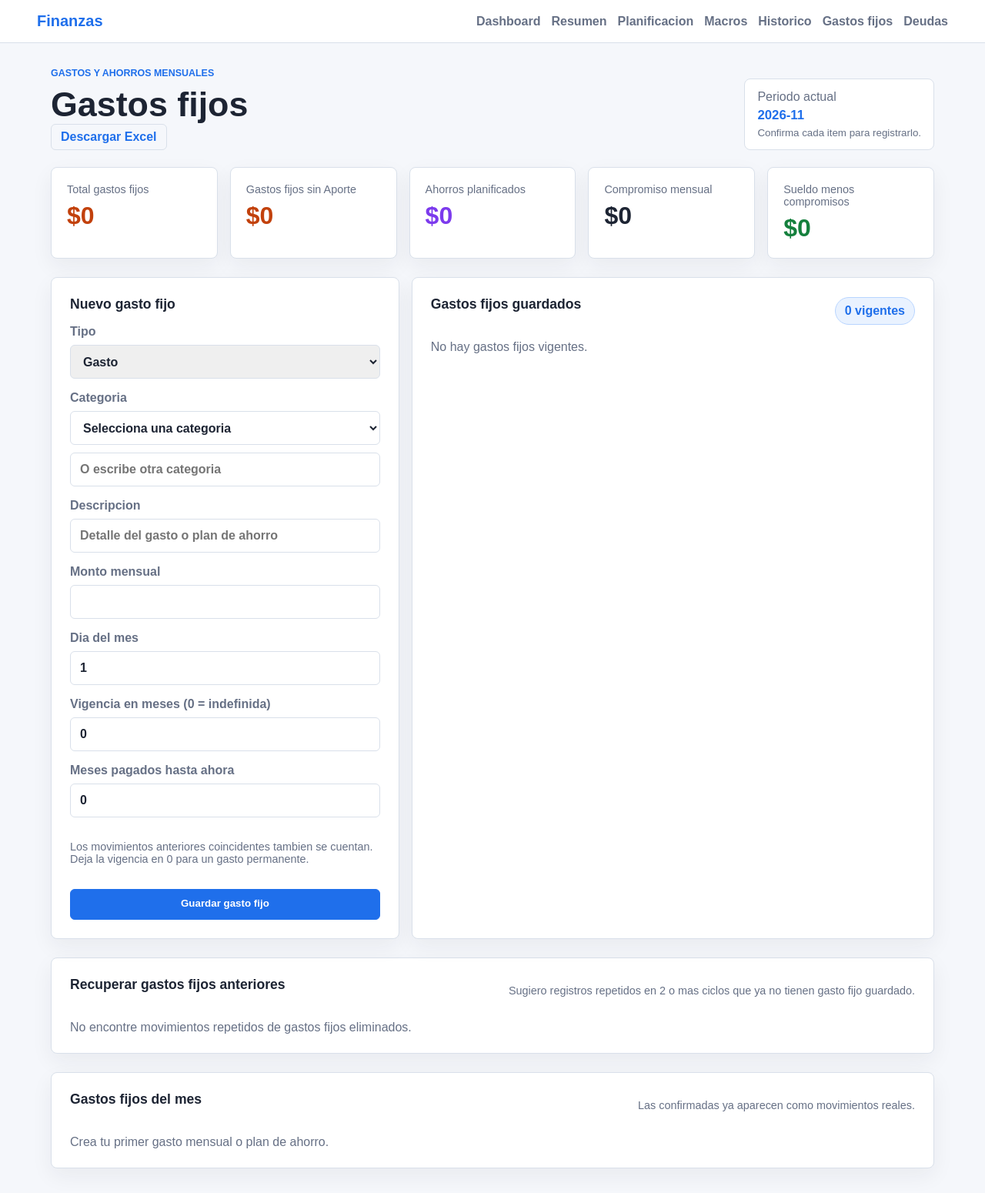
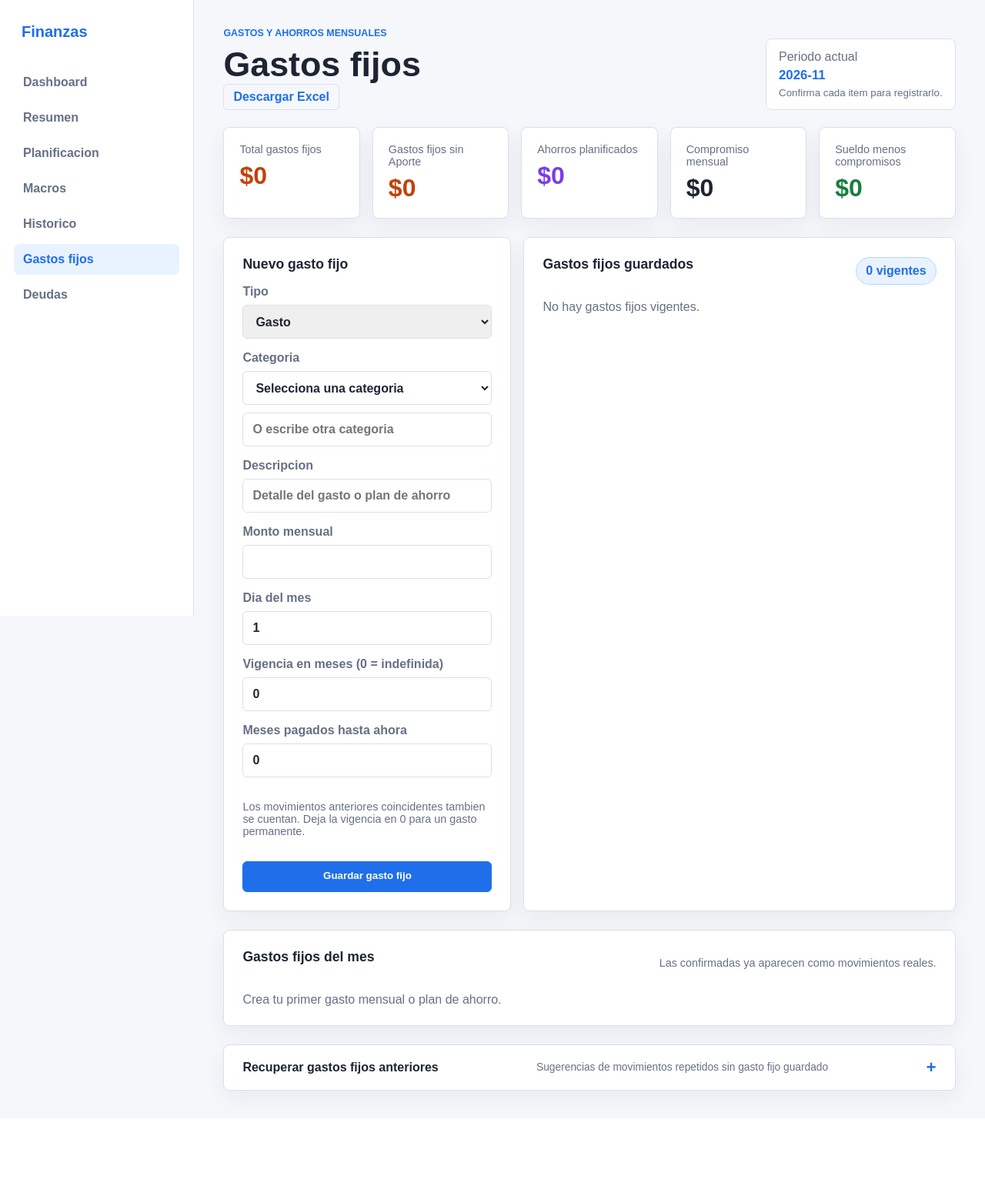
Before and after one commit to dani14alexander-droid/Finanzas, a Flask app: page /gastos-fijos in a window 1280 px wide. Shown: the whole page at 77% size. After the commit the page ends 1439 px from the top, so only its background shows below. Run offline with Flask 3, Linux system fonts and the light colour scheme; some libraries are stand-ins or nearby versions.

Commit message:
Improve responsive finance dashboard layout

```diff
--- a/app.py
+++ b/app.py
@@ -1,4 +1,5 @@
 from pathlib import Path
+from bisect import bisect_right
 from datetime import date, datetime, timedelta
 from zoneinfo import ZoneInfo
 from io import BytesIO
@@ -1764,14 +1765,38 @@ def movimiento_coincide_automatizacion(movimiento, automatizacion):
 
 
 def periodos_movimiento_automatizacion(automatizacion, movimientos):
+    periodos_ciclo = periodos_movimientos_ciclos(movimientos)
     return sorted(
         {
-            periodo_item_ciclo(movimiento, movimientos)
-            for movimiento in movimientos
+            periodo
+            for movimiento, periodo in zip(movimientos, periodos_ciclo)
             if movimiento_coincide_automatizacion(movimiento, automatizacion)
-            and periodo_item_ciclo(movimiento, movimientos)
+            and periodo
         }
     )
+
+
+def periodos_movimientos_ciclos(movimientos):
+    sueldos = sorted(
+        fecha
+        for movimiento in movimientos
+        if es_sueldo(movimiento) and (fecha := fecha_movimiento(movimiento.get("fecha", "")))
+    )
+    periodos = []
+    for movimiento in movimientos:
+        forzado = (movimiento.get("periodo_forzado") or "").strip()
+        fecha = fecha_movimiento(movimiento.get("fecha", ""))
+        if forzado:
+            periodos.append(forzado)
+        elif not fecha:
+            periodos.append("")
+        else:
+            indice_sueldo = bisect_right(sueldos, fecha) - 1
+            if indice_sueldo >= 0:
+                periodos.append(sueldos[indice_sueldo].isoformat())
+            else:
+                periodos.append(f"{fecha.year}-{fecha.month:02d}")
+    return periodos
 
 
 def movimiento_coincide_anteriores(movimiento, automatizacion):
@@ -1792,10 +1817,10 @@ def movimiento_coincide_anteriores(movimiento, automatizacion):
 
 def candidatos_recuperar_automatizaciones(movimientos, automatizaciones):
     grupos = {}
-    for movimiento in movimientos:
+    periodos_ciclo = periodos_movimientos_ciclos(movimientos)
+    for movimiento, periodo in zip(movimientos, periodos_ciclo):
         if movimiento.get("tipo") not in TIPOS_AUTOMATIZACION:
             continue
-        periodo = periodo_item_ciclo(movimiento, movimientos)
         if not periodo:
             continue
         tipo = movimiento.get("tipo", "")
@@ -3095,8 +3120,6 @@ def automatizacion():
         escribir_automatizaciones(automatizaciones)
         return redirect(url_for("automatizacion"))
 
-    asegurar_sueldo_automatico()
-    periodo = periodo_actual()
     automatizaciones = sorted(
         sincronizar_automatizaciones_confirmadas(),
         key=lambda item: (
@@ -3105,6 +3128,7 @@ def automatizacion():
             item["tipo"].lower(),
         ),
     )
+    periodo = periodo_actual()
     vigentes = [item for item in automatizaciones if not item.get("vigencia_vencida")]
     vencidas = [item for item in automatizaciones if item.get("vigencia_vencida")]
     pendientes = [
@@ -3143,10 +3167,11 @@ def automatizacion():
         if item["activo"] and item["tipo"] == "Ahorro" and not esta_anulada(item, periodo)
     )
     compromiso_mensual = total_gastos_fijos + total_ahorros_planificados
-    sueldo = ultimo_sueldo(leer_movimientos())
+    movimientos_pagina = leer_movimientos()
+    sueldo = ultimo_sueldo(movimientos_pagina)
     sueldo_monto = sueldo[1]["monto"] if sueldo else 0
     candidatos_recuperar = candidatos_recuperar_automatizaciones(
-        leer_movimientos(), automatizaciones
+        movimientos_pagina, automatizaciones
     )
     return render_template(
         "automatizacion.html",
--- a/static/app.js
+++ b/static/app.js
@@ -8,6 +8,30 @@ const chileDate = Object.fromEntries(
   chileDateParts.filter((part) => part.type !== "literal").map((part) => [part.type, part.value])
 );
 const todayInChile = `${chileDate.year}-${chileDate.month}-${chileDate.day}`;
+
+const currentPath = window.location.pathname.replace(/\/+$/, "") || "/";
+const currentSection = currentPath.startsWith("/automatizacion") || currentPath.startsWith("/gastos-fijos")
+  ? "/automatizacion"
+  : currentPath.startsWith("/deudas")
+    ? "/deudas"
+    : currentPath.startsWith("/resumen")
+      ? "/resumen"
+      : currentPath.startsWith("/planificacion")
+        ? "/planificacion"
+        : currentPath.startsWith("/macrocategorias")
+          ? "/macrocategorias"
+          : currentPath.startsWith("/historico")
+            ? "/historico"
+            : currentPath === "/" || currentPath.startsWith("/agregar") || currentPath.startsWith("/editar/")
+              ? "/"
+              : "";
+
+document.querySelectorAll(".topbar nav a").forEach((link) => {
+  const linkPath = new URL(link.href, window.location.origin).pathname.replace(/\/+$/, "") || "/";
+  if (currentSection && linkPath === currentSection) {
+    link.setAttribute("aria-current", "page");
+  }
+});
 
 document.querySelectorAll('input[type="date"]').forEach((dateInput) => {
   if (!dateInput.value) {
--- a/static/styles.css
+++ b/static/styles.css
@@ -13,6 +13,7 @@
   --soft: #e9f2ff;
   --danger-soft: #fff2ec;
   --save-soft: #f3ecff;
+  --sidebar-width: 252px;
 }
 
 * {
@@ -56,8 +57,82 @@ nav {
 }
 
 nav a {
+  border-radius: 6px;
   color: var(--muted);
   font-weight: 600;
+  padding: 8px 10px;
+  transition: background-color 140ms ease, color 140ms ease;
+}
+
+nav a[aria-current="page"] {
+  background: var(--soft);
+  color: var(--primary);
+}
+
+.recovery-panel {
+  overflow: hidden;
+  padding: 0;
+}
+
+.panel.recovery-panel {
+  padding: 0;
+}
+
+.recovery-panel summary {
+  align-items: center;
+  cursor: pointer;
+  display: flex;
+  gap: 16px;
+  justify-content: space-between;
+  list-style: none;
+  padding: 18px 24px;
+}
+
+.recovery-panel summary::-webkit-details-marker {
+  display: none;
+}
+
+.recovery-panel summary:hover {
+  background: var(--soft);
+}
+
+.recovery-panel summary:focus-visible {
+  outline: 3px solid var(--primary);
+  outline-offset: -3px;
+}
+
+.recovery-panel summary > span {
+  font-size: 1rem;
+  font-weight: 800;
+}
+
+.recovery-panel summary > small {
+  color: var(--muted);
+  font-size: 0.86rem;
+}
+
+.recovery-panel summary::after {
+  color: var(--primary);
+  content: "+";
+  font-size: 1.4rem;
+  font-weight: 700;
+  line-height: 1;
+}
+
+.recovery-panel[open] summary {
+  border-bottom: 1px solid var(--line);
+}
+
+.recovery-panel[open] summary::after {
+  content: "−";
+}
+
+.recovery-panel .recovery-list {
+  padding: 18px;
+}
+
+.recovery-panel > .empty {
+  padding: 0 24px 20px;
 }
 
 .container {
@@ -1532,6 +1607,111 @@ select:focus {
   background: #9a3412;
 }
 
+@media (min-width: 1024px) {
+  body {
+    padding-left: var(--sidebar-width);
+  }
+
+  .topbar {
+    align-items: stretch;
+    border-bottom: 0;
+    border-right: 1px solid var(--line);
+    flex-direction: column;
+    gap: 34px;
+    height: 100vh;
+    justify-content: flex-start;
+    left: 0;
+    overflow-y: auto;
+    padding: 30px 18px;
+    position: fixed;
+    top: 0;
+    width: var(--sidebar-width);
+    z-index: 30;
+  }
+
+  .brand {
+    padding: 0 10px;
+  }
+
+  nav {
+    align-items: stretch;
+    flex-direction: column;
+    flex-wrap: nowrap;
+    gap: 6px;
+  }
+
+  nav a {
+    border-radius: 8px;
+    padding: 11px 12px;
+  }
+
+  nav a:hover,
+  nav a:focus-visible {
+    background: var(--soft);
+    color: var(--primary);
+  }
+
+  .container {
+    max-width: 1460px;
+    padding: 36px clamp(24px, 3vw, 52px);
+  }
+
+  .container.narrow {
+    max-width: 820px;
+  }
+
+  .service-error {
+    margin-left: calc(-1 * var(--sidebar-width));
+  }
+}
+
+@media (min-width: 1024px) and (max-width: 1279px) {
+  .stats,
+  .stats-wide {
+    grid-template-columns: repeat(2, minmax(0, 1fr));
+  }
+
+  .fixed-stats {
+    grid-template-columns: repeat(3, minmax(0, 1fr));
+  }
+}
+
+@media (min-width: 721px) and (max-width: 1023px) {
+  .topbar {
+    align-items: stretch;
+    flex-direction: column;
+    gap: 10px;
+    padding: 14px 20px 0;
+  }
+
+  nav {
+    flex-wrap: nowrap;
+    gap: 6px;
+    margin: 0 -20px;
+    overflow-x: auto;
+    padding: 0 20px 10px;
+    white-space: nowrap;
+  }
+
+  nav a {
+    flex: 0 0 auto;
+    padding: 8px 10px;
+  }
+
+  .stats,
+  .stats-wide {
+    grid-template-columns: repeat(2, minmax(0, 1fr));
+  }
+
+  .fixed-stats {
+    grid-template-columns: repeat(3, minmax(0, 1fr));
+  }
+
+  .automation-grid {
+    grid-template-columns: 1fr;
+  }
+}
+
 @media (max-width: 720px) {
   body {
     overflow-x: hidden;
@@ -1539,6 +1719,7 @@ select:focus {
 
   .topbar {
     align-items: stretch;
+    flex-direction: column;
     gap: 10px;
     padding: 12px 16px 0;
     position: sticky;
@@ -1642,6 +1823,13 @@ select:focus {
   .panel-header h2 {
     font-size: 1.1rem;
     margin: 0;
+  }
+
+  .recovery-panel summary {
+    align-items: flex-start;
+    flex-direction: column;
+    gap: 6px;
+    padding: 16px;
   }
 
   .split,
--- a/templates/agregar.html
+++ b/templates/agregar.html
@@ -5,7 +5,7 @@
     <meta name="viewport" content="width=device-width, initial-scale=1">
     <title>{{ titulo or "Agregar movimiento" }}</title>
     <link rel="manifest" href="{{ url_for('static', filename='manifest.json') }}">
-    <link rel="stylesheet" href="{{ url_for('static', filename='styles.css', v='20260830-2') }}">
+    <link rel="stylesheet" href="{{ url_for('static', filename='styles.css', v='20261107-1') }}">
   </head>
   <body>
     <header class="topbar">
@@ -171,6 +171,6 @@
       {% endif %}
     </main>
 
-    <script src="{{ url_for('static', filename='app.js', v='20260919-2') }}"></script>
+    <script src="{{ url_for('static', filename='app.js', v='20261107-1') }}"></script>
   </body>
 </html>
--- a/templates/automatizacion.html
+++ b/templates/automatizacion.html
@@ -5,7 +5,7 @@
     <meta name="viewport" content="width=device-width, initial-scale=1">
     <title>Gastos fijos</title>
     <link rel="manifest" href="{{ url_for('static', filename='manifest.json') }}">
-    <link rel="stylesheet" href="{{ url_for('static', filename='styles.css') }}">
+    <link rel="stylesheet" href="{{ url_for('static', filename='styles.css', v='20261107-1') }}">
   </head>
   <body>
     <header class="topbar">
@@ -196,41 +196,7 @@
         </article>
       </section>
 
-      <section class="panel section-gap">
-        <div class="panel-header">
-          <h2>Recuperar gastos fijos anteriores</h2>
-          <span class="hint-inline">Sugiero registros repetidos en 2 o mas ciclos que ya no tienen gasto fijo guardado.</span>
-        </div>
-        {% if candidatos_recuperar %}
-          <div class="automation-list">
-            {% for candidato in candidatos_recuperar %}
-              <form class="automation-item" method="post" action="{{ url_for('recuperar_automatizacion') }}">
-                <input type="hidden" name="clave" value="{{ candidato.clave }}">
-                <div>
-                  <strong>{{ candidato.descripcion or candidato.categoria }}</strong>
-                  <span>{{ candidato.tipo }} · {{ candidato.categoria }} · {{ candidato.monto|moneda }}</span>
-                  <span>{{ candidato.meses_pagados }} ciclos registrados; ultimo: {{ candidato.ultima_fecha|fecha_corta }}</span>
-                </div>
-                <div>
-                  <label>
-                    Vigencia en meses (0 = indefinida)
-                    <input type="number" name="vigencia_meses" min="0" step="1" value="{{ candidato.vigencia_meses }}">
-                  </label>
-                  <label>
-                    Meses pagados
-                    <input type="number" name="meses_pagados" min="0" step="1" value="{{ candidato.meses_pagados }}">
-                  </label>
-                </div>
-                <div class="automation-actions">
-                  <button type="submit">Recuperar</button>
-                </div>
-              </form>
-            {% endfor %}
-          </div>
-        {% else %}
-          <p class="empty">No encontre movimientos repetidos de gastos fijos eliminados.</p>
-        {% endif %}
-      </section>
+
 
       {% if vencidas %}
         <section class="panel section-gap">
@@ -301,8 +267,44 @@
           <p class="empty">Crea tu primer gasto mensual o plan de ahorro.</p>
         {% endif %}
       </section>
+      <details class="panel section-gap recovery-panel">
+        <summary>
+          <span>Recuperar gastos fijos anteriores</span>
+          <small>Sugerencias de movimientos repetidos sin gasto fijo guardado</small>
+        </summary>
+        {% if candidatos_recuperar %}
+          <div class="automation-list recovery-list">
+            {% for candidato in candidatos_recuperar %}
+              <form class="automation-item" method="post" action="{{ url_for('recuperar_automatizacion') }}">
+                <input type="hidden" name="clave" value="{{ candidato.clave }}">
+                <div>
+                  <strong>{{ candidato.descripcion or candidato.categoria }}</strong>
+                  <span>{{ candidato.tipo }} · {{ candidato.categoria }} · {{ candidato.monto|moneda }}</span>
+                  <span>{{ candidato.meses_pagados }} ciclos registrados; ultimo: {{ candidato.ultima_fecha|fecha_corta }}</span>
+                </div>
+                <div>
+                  <label>
+                    Vigencia en meses (0 = indefinida)
+                    <input type="number" name="vigencia_meses" min="0" step="1" value="{{ candidato.vigencia_meses }}">
+                  </label>
+                  <label>
+                    Meses pagados
+                    <input type="number" name="meses_pagados" min="0" step="1" value="{{ candidato.meses_pagados }}">
+                  </label>
+                </div>
+                <div class="automation-actions">
+                  <button type="submit">Recuperar</button>
+                </div>
+              </form>
+            {% endfor %}
+          </div>
+        {% else %}
+          <p class="empty">No encontre movimientos repetidos de gastos fijos eliminados.</p>
+        {% endif %}
+      </details>
+
     </main>
 
-    <script src="{{ url_for('static', filename='app.js', v='20260919-2') }}"></script>
+    <script src="{{ url_for('static', filename='app.js', v='20261107-1') }}"></script>
   </body>
 </html>
--- a/templates/base_datos_no_disponible.html
+++ b/templates/base_datos_no_disponible.html
@@ -6,7 +6,7 @@
     <meta name="theme-color" content="#1f6feb">
     <title>Base de datos temporalmente inactiva</title>
     <link rel="manifest" href="{{ url_for('static', filename='manifest.json') }}">
-    <link rel="stylesheet" href="{{ url_for('static', filename='styles.css') }}">
+    <link rel="stylesheet" href="{{ url_for('static', filename='styles.css', v='20261107-1') }}">
   </head>
   <body>
     <main class="service-error">
--- a/templates/deudas.html
+++ b/templates/deudas.html
@@ -5,7 +5,7 @@
     <meta name="viewport" content="width=device-width, initial-scale=1">
     <title>Deudas</title>
     <link rel="manifest" href="{{ url_for('static', filename='manifest.json') }}">
-    <link rel="stylesheet" href="{{ url_for('static', filename='styles.css', v='20260829-2') }}">
+    <link rel="stylesheet" href="{{ url_for('static', filename='styles.css', v='20261107-1') }}">
   </head>
   <body>
     <header class="topbar">
@@ -168,6 +168,6 @@
       </section>
     </main>
 
-    <script src="{{ url_for('static', filename='app.js', v='20260919-2') }}"></script>
+    <script src="{{ url_for('static', filename='app.js', v='20261107-1') }}"></script>
   </body>
 </html>
--- a/templates/editar_automatizacion.html
+++ b/templates/editar_automatizacion.html
@@ -5,7 +5,7 @@
     <meta name="viewport" content="width=device-width, initial-scale=1">
     <title>Editar gasto fijo</title>
     <link rel="manifest" href="{{ url_for('static', filename='manifest.json') }}">
-    <link rel="stylesheet" href="{{ url_for('static', filename='styles.css') }}">
+    <link rel="stylesheet" href="{{ url_for('static', filename='styles.css', v='20261107-1') }}">
   </head>
   <body>
     <header class="topbar">
@@ -115,6 +115,6 @@
       </section>
     </main>
 
-    <script src="{{ url_for('static', filename='app.js', v='20260919-2') }}"></script>
+    <script src="{{ url_for('static', filename='app.js', v='20261107-1') }}"></script>
   </body>
 </html>
--- a/templates/editar_deuda.html
+++ b/templates/editar_deuda.html
@@ -5,7 +5,7 @@
     <meta name="viewport" content="width=device-width, initial-scale=1">
     <title>Editar deuda</title>
     <link rel="manifest" href="{{ url_for('static', filename='manifest.json') }}">
-    <link rel="stylesheet" href="{{ url_for('static', filename='styles.css', v='20260829-2') }}">
+    <link rel="stylesheet" href="{{ url_for('static', filename='styles.css', v='20261107-1') }}">
   </head>
   <body>
     <header class="topbar">
@@ -95,6 +95,6 @@
       </section>
     </main>
 
-    <script src="{{ url_for('static', filename='app.js', v='20260919-2') }}"></script>
+    <script src="{{ url_for('static', filename='app.js', v='20261107-1') }}"></script>
   </body>
 </html>
--- a/templates/historico.html
+++ b/templates/historico.html
@@ -5,7 +5,7 @@
     <meta name="viewport" content="width=device-width, initial-scale=1">
     <title>Historico</title>
     <link rel="manifest" href="{{ url_for('static', filename='manifest.json') }}">
-    <link rel="stylesheet" href="{{ url_for('static', filename='styles.css') }}">
+    <link rel="stylesheet" href="{{ url_for('static', filename='styles.css', v='20261107-1') }}">
   </head>
   <body>
     <header class="topbar">
@@ -207,6 +207,6 @@
     </script>
     <script src="https://cdn.jsdelivr.net/npm/chart.js@4.4.7/dist/chart.umd.min.js"></script>
     <script src="https://cdn.jsdelivr.net/npm/chartjs-plugin-datalabels@2.2.0"></script>
-    <script src="{{ url_for('static', filename='app.js', v='20260919-2') }}"></script>
+    <script src="{{ url_for('static', filename='app.js', v='20261107-1') }}"></script>
   </body>
 </html>
--- a/templates/index.html
+++ b/templates/index.html
@@ -6,7 +6,7 @@
     <meta name="theme-color" content="#1f6feb">
     <title>Dashboard financiero</title>
     <link rel="manifest" href="{{ url_for('static', filename='manifest.json') }}">
-    <link rel="stylesheet" href="{{ url_for('static', filename='styles.css', v='20260919-2') }}">
+    <link rel="stylesheet" href="{{ url_for('static', filename='styles.css', v='20261107-1') }}">
   </head>
   <body>
     <header class="topbar">
@@ -167,6 +167,6 @@
       }|tojson }}
     </script>
     <script src="https://cdn.jsdelivr.net/npm/chart.js@4.4.7/dist/chart.umd.min.js"></script>
-    <script src="{{ url_for('static', filename='app.js', v='20260919-3') }}"></script>
+    <script src="{{ url_for('static', filename='app.js', v='20261107-1') }}"></script>
   </body>
 </html>
--- a/templates/macrocategorias.html
+++ b/templates/macrocategorias.html
@@ -6,7 +6,7 @@
     <meta name="theme-color" content="#1f6feb">
     <title>Macrocategorias</title>
     <link rel="manifest" href="{{ url_for('static', filename='manifest.json') }}">
-    <link rel="stylesheet" href="{{ url_for('static', filename='styles.css') }}">
+    <link rel="stylesheet" href="{{ url_for('static', filename='styles.css', v='20261107-1') }}">
   </head>
   <body>
     <header class="topbar">
@@ -127,5 +127,6 @@
         </aside>
       </section>
     </main>
+    <script src="{{ url_for('static', filename='app.js', v='20261107-1') }}"></script>
   </body>
 </html>
--- a/templates/planificacion.html
+++ b/templates/planificacion.html
@@ -5,7 +5,7 @@
     <meta name="viewport" content="width=device-width, initial-scale=1">
     <title>Planificacion</title>
     <link rel="manifest" href="{{ url_for('static', filename='manifest.json') }}">
-    <link rel="stylesheet" href="{{ url_for('static', filename='styles.css') }}">
+    <link rel="stylesheet" href="{{ url_for('static', filename='styles.css', v='20261107-1') }}">
   </head>
   <body class="planning-page">
     <header class="topbar">
@@ -237,6 +237,6 @@
       </section>
     </main>
 
-    <script src="{{ url_for('static', filename='app.js', v='20260919-2') }}"></script>
+    <script src="{{ url_for('static', filename='app.js', v='20261107-1') }}"></script>
   </body>
 </html>
--- a/templates/resumen.html
+++ b/templates/resumen.html
@@ -5,7 +5,7 @@
     <meta name="viewport" content="width=device-width, initial-scale=1">
     <title>Resumen</title>
     <link rel="manifest" href="{{ url_for('static', filename='manifest.json') }}">
-    <link rel="stylesheet" href="{{ url_for('static', filename='styles.css', v='20260919-3') }}">
+    <link rel="stylesheet" href="{{ url_for('static', filename='styles.css', v='20261107-1') }}">
   </head>
   <body>
     <header class="topbar">
@@ -341,6 +341,6 @@
     {% include "_categorias_datalist.html" %}
     <script src="https://cdn.jsdelivr.net/npm/chart.js@4.4.7/dist/chart.umd.min.js"></script>
     <script src="https://cdn.jsdelivr.net/npm/chartjs-plugin-datalabels@2.2.0"></script>
-    <script src="{{ url_for('static', filename='app.js', v='20260919-3') }}"></script>
+    <script src="{{ url_for('static', filename='app.js', v='20261107-1') }}"></script>
   </body>
 </html>
```
